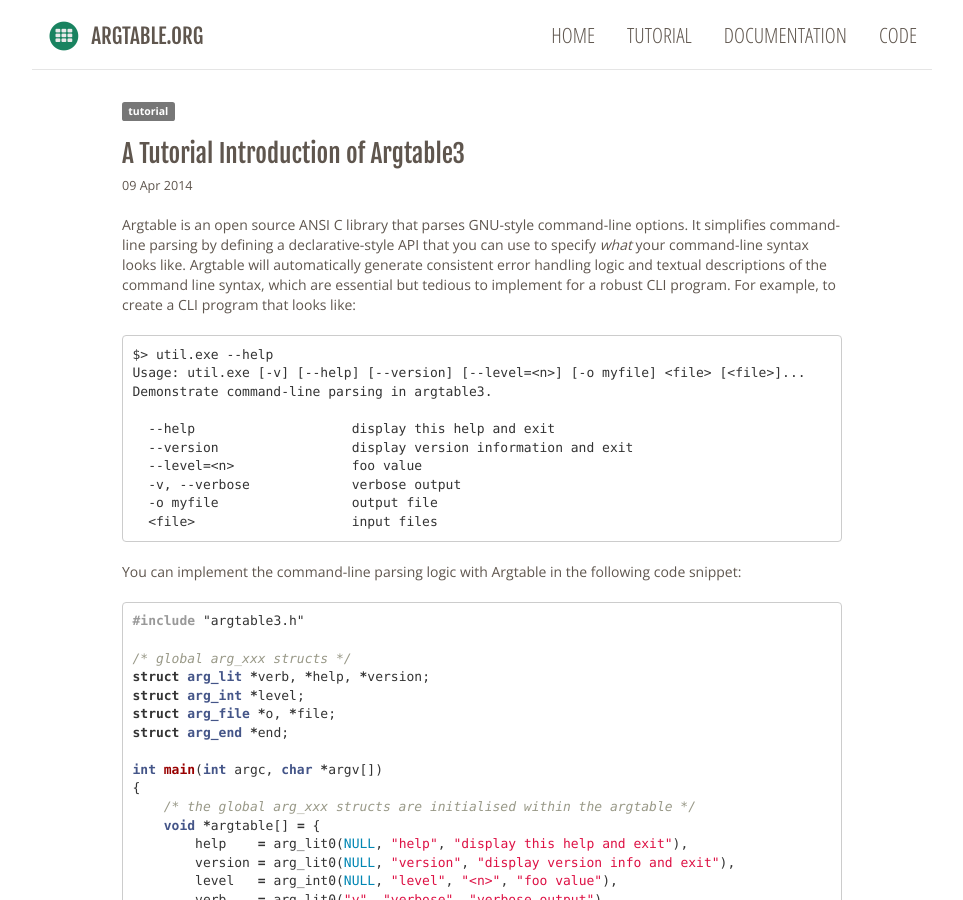
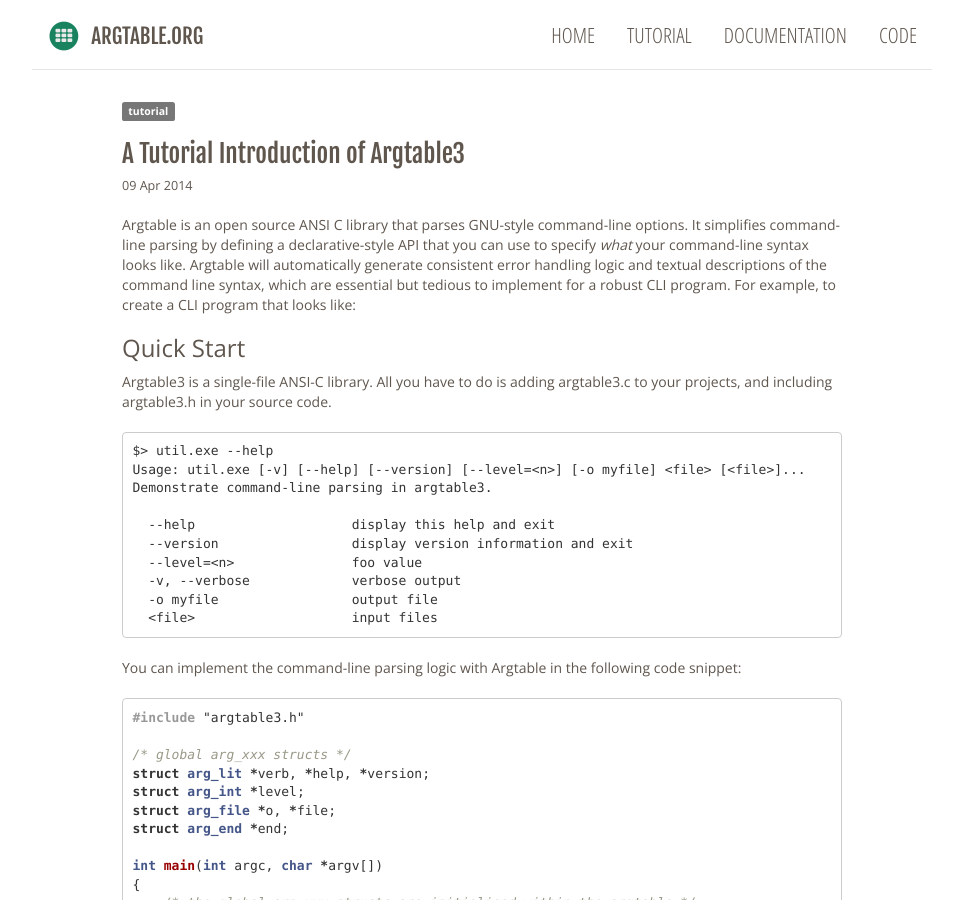
Before and after one commit to argtable/argtable.github.io, a Jekyll site: the page built from tutorial/index.md, in a window 1280 px wide and 900 px high. Shown: the whole window, without its empty margins (158-1121 px from the left). Built offline with Jekyll 4.4.1, drawn with Linux system fonts in a browser that asks for light colours; nearby versions of some CDN libraries; Markdown is read by kramdown in place of the engine named in the settings.

Commit message:
Task #5: Add tutorial Description: See the issue description. Reviewer: tomghuang

````diff
--- a/tutorial/index.md
+++ b/tutorial/index.md
@@ -6,6 +6,11 @@ tags: tutorial
 ---
 
 Argtable is an open source ANSI C library that parses GNU-style command-line options. It simplifies command-line parsing by defining a declarative-style API that you can use to specify *what* your command-line syntax looks like. Argtable will automatically generate consistent error handling logic and textual descriptions of the command line syntax, which are essential but tedious to implement for a robust CLI program. For example, to create a CLI program that looks like:
+
+### Quick Start
+
+Argtable3 is a single-file ANSI-C library. All you have to do is adding argtable3.c to your projects, and including argtable3.h in your source code.
+
 
 ```
 $> util.exe --help
````
